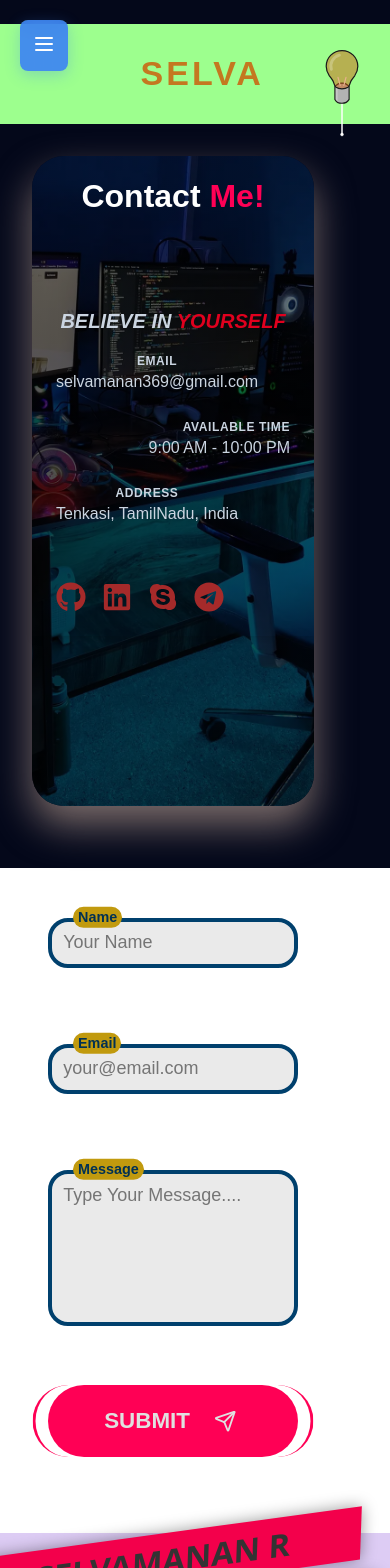
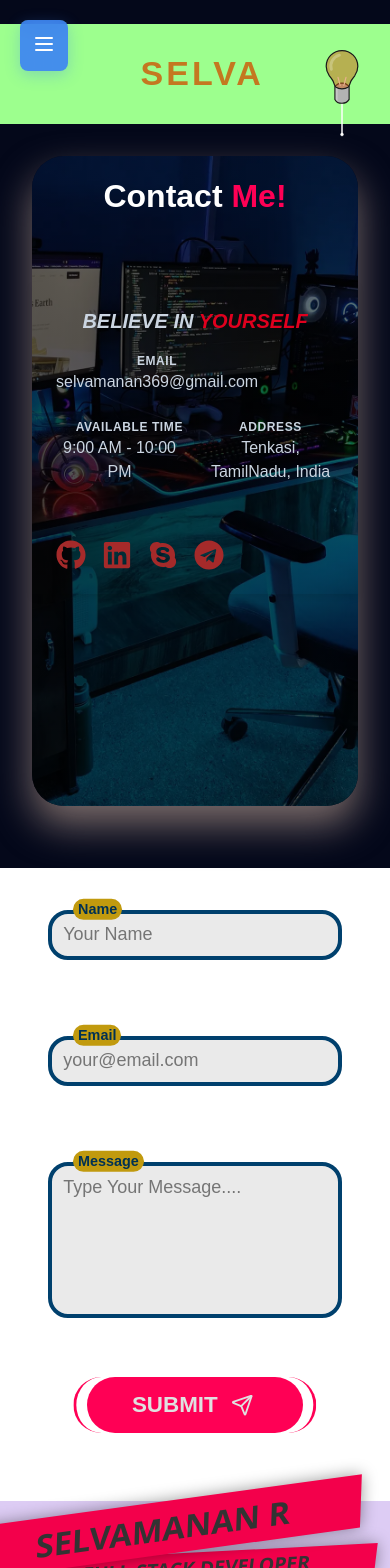
Before and after one commit to selvalr/selvalr.github.io, a React (Vite) app: page /contact in a window 390 px wide. Shown: the top 1568 px of the page. Built offline with nearby package versions, Linux system fonts and the light colour scheme; some icons are missing.

Commit message:
project heading tag

```diff
--- a/src/components/Projects.jsx
+++ b/src/components/Projects.jsx
@@ -1,4 +1,4 @@
-import React, { useState, useRef } from "react";
+import React, { useState, useRef,useEffect } from "react";
 import ProjectCard from "./ProjectCard";
 import ProjectTag from "./ProjectTag";
 import { motion, useInView } from "framer-motion";
@@ -113,9 +113,30 @@ const Project = () => {
   const [tag, setTag] = useState("All Projects");
 
   const [startIndex, setStartIndex] = useState(0); // track visible tags
-  const tagsPerPage = 3;
+  const [tagsPerPage, setTagsPerPage] = useState(1);
   const ref = useRef(null);
   const isInView = useInView(ref, { once: true });
+
+  useEffect(() => {
+    const updateTagsPerPage = () => {
+      const width = window.innerWidth;
+      if (width < 640) {
+        setTagsPerPage(1); // Mobile: 1 tag
+      } else if (width < 1024) {
+        setTagsPerPage(2); // Tablet: 2 tags
+      } else {
+        setTagsPerPage(3); // Desktop: 3 tags
+      }
+    };
+
+    updateTagsPerPage();
+    window.addEventListener('resize', updateTagsPerPage);
+    return () => window.removeEventListener('resize', updateTagsPerPage);
+  }, []);
+
+   useEffect(() => {
+    setStartIndex(0);
+  }, [tagsPerPage]);
 
   const handleTagChange = (newTag) => {
     setTag(newTag);
--- a/src/styles/Contact.css
+++ b/src/styles/Contact.css
@@ -333,9 +333,9 @@ textarea:focus {
 @media screen and (max-width: 400px) {
   #contacts {
     display: grid;
-    grid-template-columns: repeat(2, 1fr);
+    grid-template-columns: repeat(1, 1fr);
     grid-template-rows: repeat(3, 1fr);
-    gap: 8px;
+    gap: 0px;
 }
 
 .content {
@@ -374,6 +374,8 @@ font-size: 2rem !important;
 }
 .submit-btn{
   margin: auto;
+  min-width: 140px;
+  height: 3.5rem;
 }
 }
 
```
